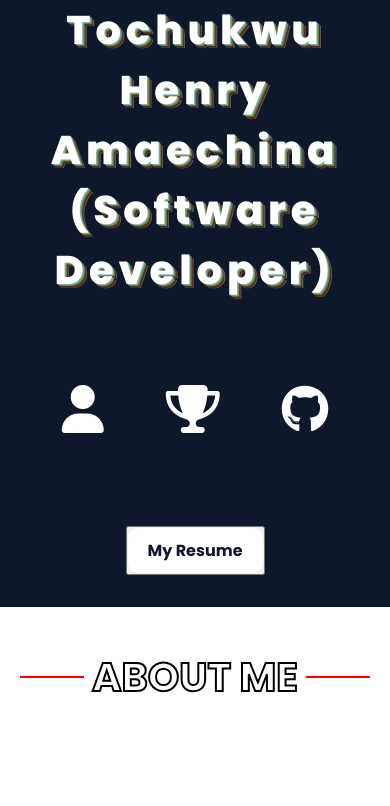
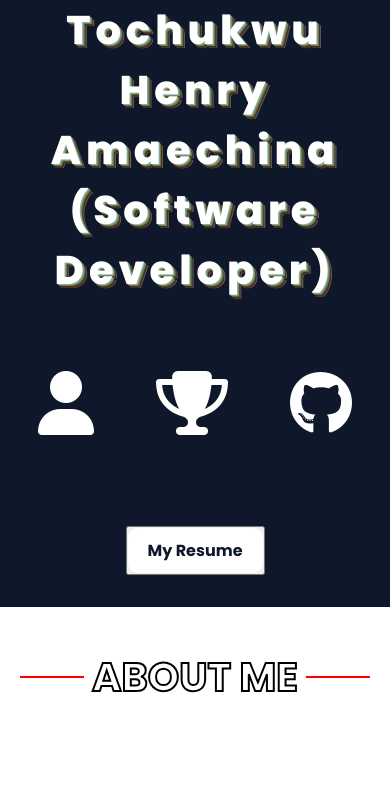
Before and after one commit to tochi27/myPortfolio, a React (Create React App) app: page / in a window 390 px wide. Shown: the top 806 px of the page. Built offline with nearby package versions, Linux system fonts and the light colour scheme.

Commit message:
Added Resume

```diff
--- a/src/Components/header.module.css
+++ b/src/Components/header.module.css
@@ -36,6 +36,7 @@
 .icons {
   transition-duration: 300ms;
   padding: 4px 6px;
+  font-size: 5rem;
 }
 
 .icons:hover {
@@ -95,6 +96,6 @@
   }
 
   .icons {
-    font-size: 3rem;
+    font-size: 4rem;
   }
 } ;
```
Also changed, not shown: 1 other file (tests, documents, lock files or other folders).
